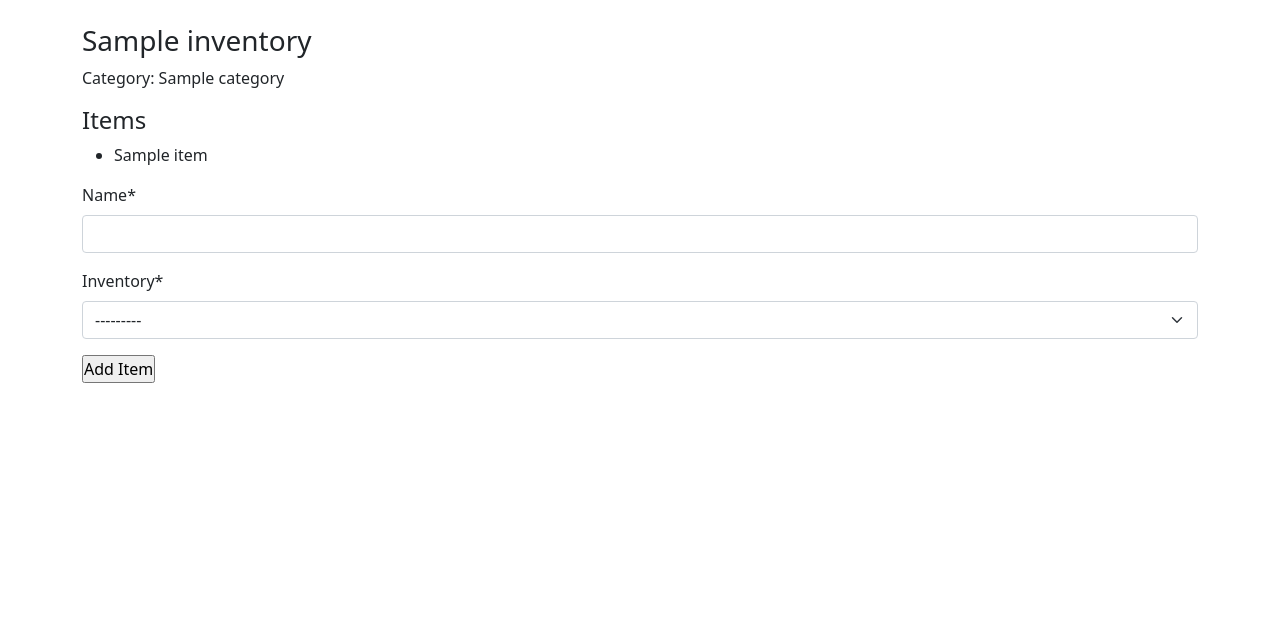
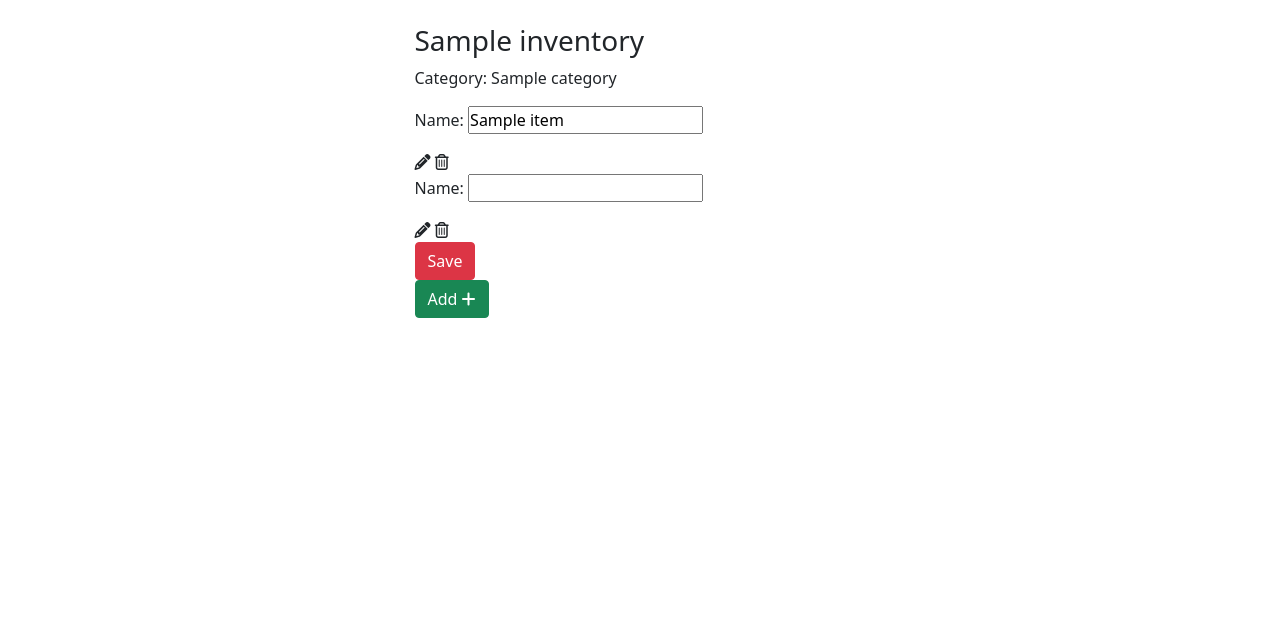
Before and after one commit to MilenTecle/Inventory-Manager, a Django app: page /inventory/1/ in a window 1280 px wide. Shown: the part 59-682 px from the top of the page. Run offline with Django 4.2, Linux system fonts and the light colour scheme; a user stored in the database is signed in; tables that the repository leaves empty hold one stand-in row (values such as "Sample post"); parts of the project's set-up code (start-up, migrations or seed data) failed here and were passed over; some libraries are stand-ins or nearby versions.

Commit message:
Change the steps of creating the list first and then the items to fix the problem with the items not displaying

```diff
--- a/inventory/forms.py
+++ b/inventory/forms.py
@@ -1,4 +1,5 @@
 from django import forms
+from django.forms import inlineformset_factory
 from .models import Inventory, Items, Category
 
 class InventoryForm(forms.ModelForm):
@@ -12,4 +13,14 @@ class InventoryForm(forms.ModelForm):
 class ItemsForm(forms.ModelForm):
     class Meta:
         model = Items
-        fields = ['name', 'inventory']
+        fields = ['name']
+
+
+ItemFormset = inlineformset_factory(
+    Inventory,
+    Items,
+    form=ItemsForm,
+    fields=['name'],
+    extra=1,
+    can_delete=False
+)
--- a/inventory/templates/inventory/inventory_detail.html
+++ b/inventory/templates/inventory/inventory_detail.html
@@ -10,25 +10,36 @@
     }
 </style>
 
+
+
 <div class="container mt-4">
+    <div class="row justify-content-center">
+        <div class="col-12 col-md-5 my5">
             <h3>{{ inventory.name}} </h3>
             <p>Category: {{inventory.category }} </p>
-    <div class="inventory-items-list">
-        <h4>Items</h4>
             <ul>
-            {% for item in inventory.items.all %}
+                {% for item in inventory.item.all %}
                 <li>
-                <div class="inventory-items">
-                <p> {{ item.name }} </p>
+                    <p> {{ item.name }}</p>
                 </li>
+                {% endfor %}
                 </ul>
+                <form method="POST" action="">
+                    {% csrf_token %}
+                    {{ formset.management_form }}
+                    {% for form in formset %}
+                        <div class="form-row">
+                        {{ form.id }}
+                        {{ form.as_p }}
+                            <i class="fa-solid fa-pencil edit-icon"></i>
+                            <i class="fa-regular fa-trash-can delete-icon"></i>
+                        </div>
                     {% endfor %}
-
-        <form method="POST" action="{ % url 'inventory_detail' inventory.pk %}">
-            {% csrf_token %}
-            {{ item_form | crispy }}
-            <input type="submit" value="Add Item"/>
+                    <button type="submit" class="btn btn-danger" id="save">Save</button>
+                </form>
+                <button type="button" class="btn btn-success" id="add-item" name="add_item">Add <i class="fa-solid fa-plus"></i></button>
             </div>
         </div>
     </div>
+
 {% endblock %}
--- a/inventory/views.py
+++ b/inventory/views.py
@@ -2,7 +2,7 @@ from django.shortcuts import render, redirect, get_object_or_404
 from django.contrib.auth.decorators import login_required
 from django.views import generic
 from django.contrib import messages
-from .forms import InventoryForm, ItemsForm
+from .forms import InventoryForm, ItemsForm, ItemFormset
 from .models import Inventory, Items, Category
 from django.http import HttpResponseRedirect
 
@@ -38,46 +38,45 @@ def inventory_page(request):
 # The view where the user can see the specific items in the inventory list
 def inventory_detail(request, pk):
     inventory = get_object_or_404(Inventory, pk=pk, user=request.user)
-    items = inventory.items.all()
-    item_form = ItemsForm()
+    if request.method == 'POST':
+        formset = ItemFormset(request.POST, instance=inventory)
+        if formset.is_valid():
+            formset.save()
+            messages.success(request, "Item added successfully!")
+            return redirect('inventory_detail', pk=inventory.pk)
 
-    if request.method == 'POST':
-        if 'add_item' in request.POST:
-            item_form = ItemsForm(request.Post)
-            if item_form.is_valid():
-                item = item_form.save(commit=False)
-                item.inventory = inventory
-                item.save()
-                messages.success(request, "Item added successfully!")
-                return redirect('inventory_detail', pk=inventory.pk)
+    else:
+            formset = ItemFormset(instance=inventory)
 
     return render(request, 'inventory/inventory_detail.html', {
         'inventory': inventory,
-        'items': items,
-        'item_form': item_form,
-
-        })
+        'formset': formset
+    })
 
 
 @login_required
-def delete_inventory(request, pk):
-     inventory = get_object_or_404(Inventory, pk=pk, user=request.user)
-     inventory.delete()
-     messages.success(request, "Inventory list deleted!")
-     return redirect('inventory')
+def delete_item(request, item_id):
+     item = get_object_or_404(Items, id=item_id, user=request.user)
+     if request.method == 'POST':
+        item.delete()
+        messages.success(request, "Item deleted successfully")
+        return redirect('inventory_detail', pk=item.inventory.pk)
+
 
 @login_required
-def edit_inventory(request, pk):
-    inventory = get_object_or_404(Inventory, pk=pk, user=request.user)
+def edit_item(request, item_id):
+    item = get_object_or_404(Items, id=item_id, inventory__user=request.user)
+
     if request.method == 'POST':
-        form = InventoryForm(data=request.POST, instance=inventory)
+        form = ItemsForm(data=request.POST, instance=items)
         if form.is_valid():
             form.save()
-            return redirect('inventory_detail', pk=inventory.pk)
+            messages.success(request, "Item updated successfully")
+            return redirect('inventory_detail', pk=item.inventory.pk)
     else:
-        form = InventoryForm(instance=inventory)
+        form = ItemsForm(instance=item)
 
-    return render(request, 'edit_detail.html', {'form': form})
+    return render(request, 'inventory/edit_inventory.html', {'form': form, 'item': item})
 
 
 
--- a/inventory_management/settings.py
+++ b/inventory_management/settings.py
@@ -32,7 +32,7 @@ SECRET_KEY = os.environ.get("SECRET_KEY")
 # SECURITY WARNING: don't run with debug turned on in production!
 DEBUG = True
 
-ALLOWED_HOSTS = ['8000-milentecle-inventoryman-nqqr3hctef8.ws-eu107.gitpod.io', '.herokuapp.com',]
+ALLOWED_HOSTS = ['8000-milentecle-inventoryman-txan71c2pfm.ws-eu107.gitpod.io', '.herokuapp.com',]
 
 
 # Application definition
@@ -152,7 +152,7 @@ DATABASES = {
 CSRF_TRUSTED_ORIGINS = [
     "https://*.codeanyapp.com",
     "https://*.herokuapp.com",
-    "https://8000-milentecle-inventoryman-nqqr3hctef8.ws-eu107.gitpod.io",
+    "https://8000-milentecle-inventoryman-txan71c2pfm.ws-eu107.gitpod.io",
 ]
 
 
--- a/inventory_management/urls.py
+++ b/inventory_management/urls.py
@@ -16,7 +16,7 @@ Including another URLconf
 """
 from django.contrib import admin
 from django.urls import path, include
-from inventory.views import landing_page, inventory_page, inventory_detail, edit_inventory, delete_inventory
+from inventory.views import landing_page, inventory_page, inventory_detail, edit_item, delete_item
 
 
 
@@ -30,5 +30,6 @@ urlpatterns = [
     # path('select2/', include('django_select2.urls')),
     path('summernote/', include('django_summernote.urls')),
     path('inventory/<int:pk>/', inventory_detail, name="inventory_detail"),
-    path('inventory/<int:pk>/', edit_inventory, name="edit_inventory"),
+    path('edit_item/<int:item_id>/', edit_item, name="edit_item"),
+    path('delete_item/<int:item_id>/', delete_item, name="delete_item")
 ]
```
Also changed, not shown: inventory/templates/inventory/edit_inventory.html (+8 -6 lines), inventory/templates/inventory/inventory.html (+5 -4 lines). Lines whose indentation alone changed are shown as unchanged.
